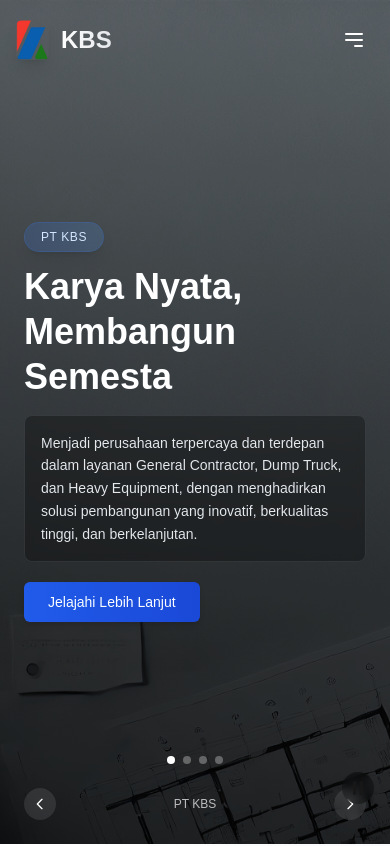
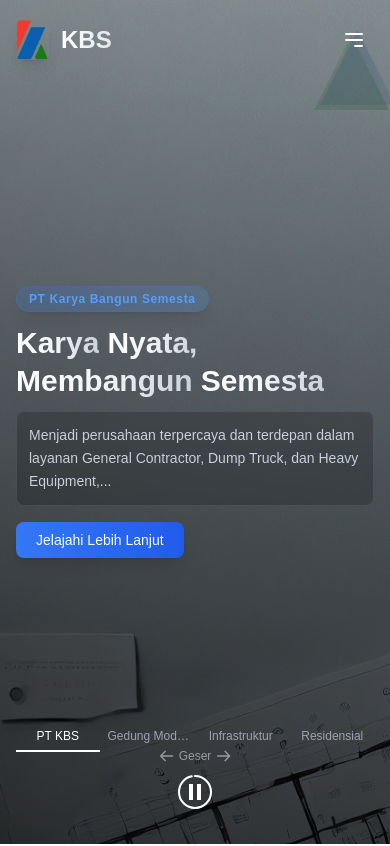
Before and after one commit to marcelaritonang/website-pt.kbs, a Next.js app: page / in a window 390 px wide. Shown: the top 846 px of the page. Built offline with nearby package versions, Linux system fonts and the light colour scheme.

Commit message:
update hero

```diff
--- a/src/app/components/home/HeroSection.tsx
+++ b/src/app/components/home/HeroSection.tsx
@@ -180,19 +180,171 @@
     })
   };
 
+  // Updated shape variants for paired shapes - mobile responsive
+  const shapeContainerVariants = {
+    initial: {
+      opacity: 0,
+      x: 100
+    },
+    animate: {
+      opacity: 1,
+      x: 0,
+      transition: {
+        duration: 0.8,
+        staggerChildren: 0.2
+      }
+    },
+    exit: {
+      opacity: 0,
+      x: 100,
+      transition: {
+        duration: 0.6,
+        staggerChildren: 0.1
+      }
+    }
+  };
+
   // Icons
   const PauseIcon = () => (
-    <svg width="20" height="20" viewBox="0 0 24 24" fill="currentColor">
+    <svg width="24" height="24" viewBox="0 0 24 24" fill="currentColor">
       <rect x="6" y="4" width="4" height="16" />
       <rect x="14" y="4" width="4" height="16" />
     </svg>
   );
 
   const PlayIcon = () => (
-    <svg width="20" height="20" viewBox="0 0 24 24" fill="currentColor">
+    <svg width="24" height="24" viewBox="0 0 24 24" fill="currentColor">
       <path d="M8 5v14l11-7z" />
     </svg>
   );
+
+  // Update getIsometricShape to include all slides with paired shapes - with mobile responsive
+  const getIsometricShape = (slideIndex: number) => {
+    const shapes = {
+      0: [ // Company intro shapes
+        {
+          clipPath: 'polygon(50% 0%, 100% 100%, 0% 100%)',
+          background: `linear-gradient(135deg, ${brandColors.primary}CC, ${brandColors.primary}66)`,
+          rotate: 0,
+          delay: 0
+        },
+        {
+          clipPath: 'polygon(0 0, 100% 0, 50% 100%)',
+          background: `linear-gradient(135deg, ${brandColors.secondary}CC, ${brandColors.secondary}66)`,
+          rotate: 180,
+          delay: 0.2
+        }
+      ],
+      1: [ // Modern Building shapes
+        {
+          clipPath: 'polygon(0 0, 100% 0, 100% 100%)',
+          background: `linear-gradient(135deg, ${brandColors.primary}BB, ${brandColors.accent}66)`,
+          rotate: 45,
+          delay: 0
+        },
+        {
+          clipPath: 'polygon(0 0, 100% 0, 0 100%)',
+          background: `linear-gradient(135deg, ${brandColors.secondary}BB, ${brandColors.primary}66)`,
+          rotate: -45,
+          delay: 0.2
+        }
+      ],
+      2: [ // Infrastructure shapes
+        {
+          clipPath: 'polygon(50% 0, 100% 50%, 50% 100%, 0 50%)',
+          background: `linear-gradient(135deg, ${brandColors.accent}CC, ${brandColors.primary}66)`,
+          rotate: 0,
+          delay: 0
+        },
+        {
+          clipPath: 'polygon(50% 0, 100% 50%, 50% 100%, 0 50%)',
+          background: `linear-gradient(135deg, ${brandColors.primary}CC, ${brandColors.secondary}66)`,
+          rotate: 45,
+          delay: 0.2
+        }
+      ],
+      3: [ // Residential shapes
+        {
+          clipPath: 'polygon(25% 0%, 75% 0%, 100% 50%, 75% 100%, 25% 100%, 0% 50%)',
+          background: `linear-gradient(135deg, ${brandColors.secondary}CC, ${brandColors.primary}66)`,
+          rotate: 0,
+          delay: 0
+        },
+        {
+          clipPath: 'polygon(25% 0%, 75% 0%, 100% 50%, 75% 100%, 25% 100%, 0% 50%)',
+          background: `linear-gradient(135deg, ${brandColors.primary}CC, ${brandColors.accent}66)`,
+          rotate: 30,
+          delay: 0.2
+        }
+      ]
+    };
+
+    // Responsive size adjustments
+    const containerSize = isMobile ? { width: '250px', height: '200px' } : { width: '700px', height: '600px' };
+    const shapeSize = isMobile ? '150px' : '300px';
+    const posOffsets = isMobile ? { top: 5, right: 5 } : { top: 15, right: 10 };
+
+    return (
+      <motion.div
+        variants={shapeContainerVariants}
+        initial="initial"
+        animate="animate"
+        exit="exit"
+        className="relative"
+        style={{
+          width: containerSize.width,
+          height: containerSize.height
+        }}
+      >
+        {shapes[slideIndex as keyof typeof shapes].map((shape, i) => (
+          <motion.div
+            key={i}
+            variants={{
+              initial: {
+                opacity: 0,
+                scale: 0.5,
+                x: 100,
+                rotate: shape.rotate - 30
+              },
+              animate: {
+                opacity: isMobile ? 0.3 : 0.4, // Slightly more transparent on mobile
+                scale: 1,
+                x: 0,
+                rotate: shape.rotate,
+                transition: {
+                  duration: 0.8,
+                  delay: shape.delay,
+                  ease: [0.43, 0.13, 0.23, 0.96]
+                }
+              },
+              exit: {
+                opacity: 0,
+                scale: 0.5,
+                x: 100,
+                rotate: shape.rotate + 30,
+                transition: {
+                  duration: 0.4,
+                  ease: [0.43, 0.13, 0.23, 0.96]
+                }
+              }
+            }}
+            className="absolute"
+            style={{
+              top: `${20 + (i * posOffsets.top)}%`,
+              right: `${10 + (i * posOffsets.right)}%`,
+              width: shapeSize,
+              height: shapeSize,
+              clipPath: shape.clipPath,
+              background: shape.background,
+              mixBlendMode: 'screen',
+              filter: 'blur(1px)',
+              zIndex: 2 - i
+            }}
+          />
+        ))}
+      </motion.div>
+    );
+  };
 
   return (
     <div className="relative h-screen w-full overflow-hidden bg-black">
@@ -221,7 +373,7 @@
           }}
           className="absolute inset-0"
         >
-          {/* Background Image */}
+          {/* Background Image dengan Zoom Effect */}
           <motion.div
             className="relative h-full w-full overflow-hidden"
             initial={{ scale: 1.2 }}
@@ -232,11 +384,11 @@
               src={slides[currentSlide].image}
               alt={slides[currentSlide].title}
               fill
-              className="object-cover"
+              className="object-cover transform transition-transform scale-110"
               priority
             />
             {/* Overlays */}
-            <div className="absolute inset-0 bg-gradient-to-t from-black/70 via-black/50 to-black/30" />
+            <div className="absolute inset-0 bg-gradient-to-t from-black/60 to-black/20" />
             <motion.div
               className="absolute inset-0"
               initial={{ opacity: 0 }}
@@ -244,48 +396,41 @@
               exit={{ opacity: 0 }}
               transition={{ duration: 1 }}
               style={{
-                backgroundImage: 'linear-gradient(45deg, rgba(0,0,0,0.5) 0%, rgba(0,0,0,0.2) 100%)'
+                backgroundImage: 'linear-gradient(45deg, rgba(0,0,0,0.4) 0%, rgba(0,0,0,0) 100%)'
               }}
             />
           </motion.div>
 
-          {/* Content Container - Mobile Optimized */}
-          <div className="absolute inset-0 flex flex-col justify-center items-start px-6 md:px-20">
-            <div className="w-full max-w-md md:max-w-lg">
+          {/* Content - Responsive for mobile */}
+          <div className="absolute inset-0 flex flex-col justify-center px-4 sm:px-8 md:px-20">
             {/* Category Tag */}
             <motion.div
               initial={{ opacity: 0, y: 20 }}
               animate={{ opacity: 1, y: 0 }}
               transition={{ delay: 0.5 }}
-                className="mb-3 md:mb-4"
             >
               <span className="inline-block bg-gradient-to-r from-blue-500/20 to-blue-400/20 backdrop-blur-sm
-                                text-blue-100 px-4 py-1.5 rounded-full text-xs font-medium tracking-wider
+                              text-blue-400 px-3 sm:px-6 py-1 sm:py-2 rounded-full text-xs sm:text-sm font-semibold tracking-wider
                               border border-blue-500/20 shadow-lg">
-                  {isMobile && currentSlide === 0 ? "PT KBS" : slides[currentSlide].category}
+                {slides[currentSlide].category}
               </span>
             </motion.div>
 
-              {/* Title - Simplified for Mobile */}
+            {/* Title with Enhanced Styling - Mobile responsive */}
             <motion.div
-                initial={{ opacity: 0, y: 20 }}
+              initial={{ opacity: 0, y: 30 }}
               animate={{ opacity: 1, y: 0 }}
               transition={{ delay: 0.7 }}
-                className="mb-4 md:mb-6"
+              className="my-3 sm:my-6"
             >
-                {isMobile ? (
-                  <h1 className="text-4xl font-bold text-white leading-tight">
-                    {currentSlide === 1 ? "Konstruksi Gedung Perkantoran" : slides[currentSlide].title}
-                  </h1>
-                ) : (
-                  <h1 className="text-5xl md:text-7xl font-bold leading-tight">
+              <h1 className="text-3xl sm:text-5xl md:text-7xl font-bold leading-tight">
                 {slides[currentSlide].title.split(' ').map((word, i) => (
                   <motion.span
                     key={i}
                     initial={{ opacity: 0, x: -20 }}
                     animate={{ opacity: 1, x: 0 }}
                     transition={{ delay: 0.8 + (i * 0.1) }}
-                        className="inline-block mr-4"
+                    className="inline-block mr-2 sm:mr-4"
                   >
                     <span className="inline-block bg-gradient-to-r from-white via-gray-100 to-gray-300
                                     text-transparent bg-clip-text transform hover:scale-105
@@ -296,78 +441,67 @@
                   </motion.span>
                 ))}
               </h1>
-                )}
             </motion.div>
 
-              {/* Description - Shortened & Simplified for Mobile */}
-              <motion.div
-                initial={{ opacity: 0, y: 20 }}
+            {/* Description with Enhanced Styling - Mobile responsive */}
+            <motion.p
+              initial={{ opacity: 0, y: 30 }}
               animate={{ opacity: 1, y: 0 }}
               transition={{ delay: 0.9 }}
-                className="mb-5 md:mb-8"
+              className="text-sm sm:text-base md:text-xl text-gray-300 max-w-2xl leading-relaxed
+                          backdrop-blur-sm rounded-lg border border-white/10
+                          p-3 sm:p-6 bg-black/20"
             >
-                <p className="text-white/90 text-sm md:text-xl leading-relaxed
-                            backdrop-blur-sm rounded-lg border border-white/10
-                            p-4 bg-black/30">
               {isMobile
-                    ? slides[currentSlide].description.split('.')[0] + '.'
+                ? slides[currentSlide].description.split(' ').slice(0, 14).join(' ') + '...'
                 : slides[currentSlide].description}
-                </p>
-              </motion.div>
+            </motion.p>
 
-              {/* Explore Button - Simplified */}
+            {/* Explore More Button improved with scroll to section */}
             <motion.div
-                initial={{ opacity: 0, y: 20 }}
+              initial={{ opacity: 0, y: 30 }}
               animate={{ opacity: 1, y: 0 }}
               transition={{ delay: 1.1 }}
+              className="mt-4 sm:mt-8"
             >
               <button
                 onClick={handleExploreClick}
-                  className="bg-gradient-to-r from-blue-600 to-blue-700
-                            text-white px-6 py-2.5 rounded-md text-sm font-medium
-                            hover:from-blue-700 hover:to-blue-800
-                            shadow-md hover:shadow-blue-500/30"
+                className="bg-gradient-to-r from-blue-500 to-blue-600
+                          text-white px-5 sm:px-8 py-2 sm:py-3 rounded-lg text-sm sm:text-base
+                          hover:from-blue-600 hover:to-blue-700
+                          transform hover:scale-105 transition-all duration-300
+                          shadow-lg hover:shadow-blue-500/50"
               >
                 Jelajahi Lebih Lanjut
               </button>
             </motion.div>
           </div>
-          </div>
         </motion.div>
       </AnimatePresence>
 
-      {/* Navigation Controls - Redesigned for Mobile */}
-      <div className={`absolute ${isMobile ? 'bottom-6 inset-x-0 px-6' : 'bottom-8 left-20 right-20'} z-20`}>
-        <div className="flex flex-col gap-4">
-          {/* Indicator Dots for Mobile */}
-          {isMobile && (
-            <div className="flex justify-center gap-2 mb-2">
-              {slides.map((_, index) => (
-                <button
-                  key={index}
-                  onClick={() => handleUserInteraction(index)}
-                  className={`w-2 h-2 rounded-full ${index === currentSlide ? 'bg-white' : 'bg-white/30'}`}
-                  aria-label={`Go to slide ${index + 1}`}
-                />
-              ))}
+      {/* Updated Isometric Shapes positioning - hidden on small mobile */}
+      <div className={`absolute ${isMobile ? '-right-20 -top-10' : '-right-48 top-1/2 -translate-y-1/2'} z-10 pointer-events-none ${isMobile && 'scale-50'}`}>
+        <AnimatePresence mode="wait">
+          {getIsometricShape(currentSlide)}
+        </AnimatePresence>
       </div>
-          )}
 
-          {/* Navigation Tabs and Controls */}
-          <div className="flex justify-between items-center w-full">
-            {!isMobile && (
-              <div className="flex gap-6">
+      {/* Navigation - Improved with direct section links and mobile responsiveness */}
+      <div className={`absolute bottom-8 left-4 sm:left-20 right-4 sm:right-20 ${isMobile ? 'flex flex-col gap-3' : 'flex justify-between'} items-center z-20`}>
+        <div className={`flex ${isMobile ? 'gap-2 overflow-x-auto no-scrollbar' : 'gap-6'} w-full`}>
           {slides.map((slide, index) => (
             <button
               key={index}
               onClick={() => handleUserInteraction(index)}
-                    className="relative py-2 focus:outline-none"
+              className={`relative py-2 focus:outline-none ${isMobile ? 'flex-1 min-w-0' : ''}`}
               aria-label={`Tampilkan slide ${slide.category}`}
             >
-                    <span className={`text-sm transition-colors duration-300 ${
+              <span className={`text-xs sm:text-sm transition-colors duration-300 truncate block ${
                 currentSlide === index ? 'text-white' : 'text-gray-400'
               }`}>
-                      {slide.category}
+                {isMobile && index === 0
+                  ? "PT KBS"
+                  : slide.category}
               </span>
               {currentSlide === index && (
                 <motion.div
@@ -381,63 +515,30 @@
             </button>
           ))}
         </div>
-            )}
-
-            {/* Navigation Controls for Mobile */}
-            {isMobile && (
-              <div className="w-full flex justify-between items-center">
-                <button
-                  onClick={() => handleUserInteraction((currentSlide - 1 + slides.length) % slides.length)}
-                  className="h-8 w-8 flex items-center justify-center rounded-full bg-white/10 backdrop-blur-sm"
-                  aria-label="Slide sebelumnya"
-                >
-                  <svg className="h-4 w-4 text-white" fill="none" stroke="currentColor" viewBox="0 0 24 24">
-                    <path strokeLinecap="round" strokeLinejoin="round" strokeWidth="2" d="M15 19l-7-7 7-7"></path>
-                  </svg>
-                </button>
-
-                <div className="text-xs text-white/70 font-medium">
-                  {currentSlide === 0 ? 'PT KBS' :
-                   currentSlide === 1 ? 'Gedung' :
-                   currentSlide === 2 ? 'Infrastruktur' : 'Residensial'}
-                </div>
-
-                <button
-                  onClick={() => handleUserInteraction((currentSlide + 1) % slides.length)}
-                  className="h-8 w-8 flex items-center justify-center rounded-full bg-white/10 backdrop-blur-sm"
-                  aria-label="Slide berikutnya"
-                >
-                  <svg className="h-4 w-4 text-white" fill="none" stroke="currentColor" viewBox="0 0 24 24">
-                    <path strokeLinecap="round" strokeLinejoin="round" strokeWidth="2" d="M9 5l7 7-7 7"></path>
-                  </svg>
-                </button>
-              </div>
-            )}
 
         {/* Play/Pause Control */}
-            {!isMobile && (
-              <div className="relative">
-                <svg className="w-12 h-12 transform -rotate-90">
+        <div className={`relative ${isMobile ? 'mt-2' : ''}`}>
+          <svg className={`${isMobile ? 'w-10 h-10' : 'w-12 h-12'} transform -rotate-90`}>
             <circle
               className="text-gray-600"
               strokeWidth="2"
               stroke="currentColor"
               fill="transparent"
-                    r="20"
-                    cx="24"
-                    cy="24"
+              r={isMobile ? "16" : "20"}
+              cx={isMobile ? "20" : "24"}
+              cy={isMobile ? "20" : "24"}
             />
             <circle
               className="text-white"
               strokeWidth="2"
-                    strokeDasharray={125.6}
-                    strokeDashoffset={125.6 * (1 - progress / 100)}
+              strokeDasharray={isMobile ? 100.48 : 125.6}
+              strokeDashoffset={(isMobile ? 100.48 : 125.6) * (1 - progress / 100)}
               strokeLinecap="round"
               stroke="currentColor"
               fill="transparent"
-                    r="20"
-                    cx="24"
-                    cy="24"
+              r={isMobile ? "16" : "20"}
+              cx={isMobile ? "20" : "24"}
+              cy={isMobile ? "20" : "24"}
             />
           </svg>
           <button
@@ -448,21 +549,26 @@
             {isPlaying ? <PauseIcon /> : <PlayIcon />}
           </button>
         </div>
-            )}
       </div>
 
-          {/* Play/Pause for Mobile - Simplified */}
+      {/* Swipe indicator for mobile */}
       {isMobile && (
-            <button
-              onClick={() => setIsPlaying(!isPlaying)}
-              className="absolute top-4 right-4 h-8 w-8 flex items-center justify-center rounded-full bg-black/30 backdrop-blur-sm"
-              aria-label={isPlaying ? "Jeda slideshow" : "Putar slideshow"}
+        <div className="absolute bottom-20 left-1/2 -translate-x-1/2 z-20">
+          <motion.div
+            initial={{ opacity: 0 }}
+            animate={{ opacity: 0.7 }}
+            className="flex items-center text-white/70 text-xs"
           >
-              {isPlaying ? <PauseIcon /> : <PlayIcon />}
-            </button>
+            <svg className="w-4 h-4 mr-1" fill="none" stroke="currentColor" viewBox="0 0 24 24">
+              <path strokeLinecap="round" strokeLinejoin="round" strokeWidth="2" d="M10 19l-7-7m0 0l7-7m-7 7h18"></path>
+            </svg>
+            <span>Geser</span>
+            <svg className="w-4 h-4 ml-1" fill="none" stroke="currentColor" viewBox="0 0 24 24">
+              <path strokeLinecap="round" strokeLinejoin="round" strokeWidth="2" d="M14 5l7 7m0 0l-7 7m7-7H3"></path>
+            </svg>
+          </motion.div>
+        </div>
       )}
-        </div>
-      </div>
     </div>
   );
 }
```
Lines whose indentation alone changed are shown as unchanged.
